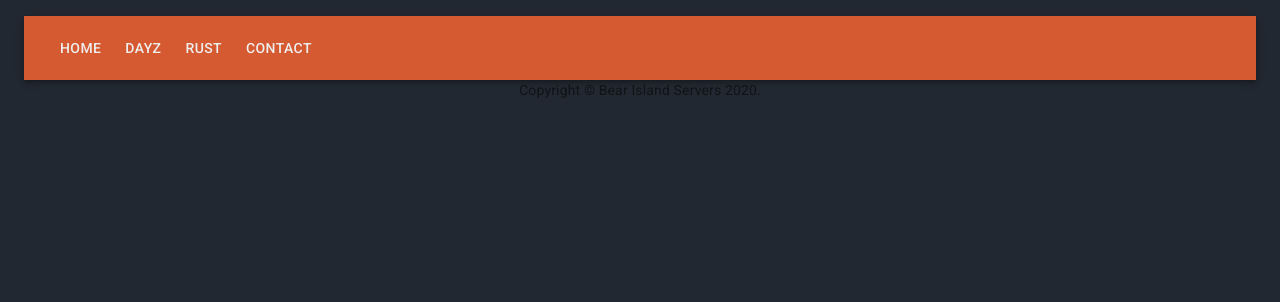
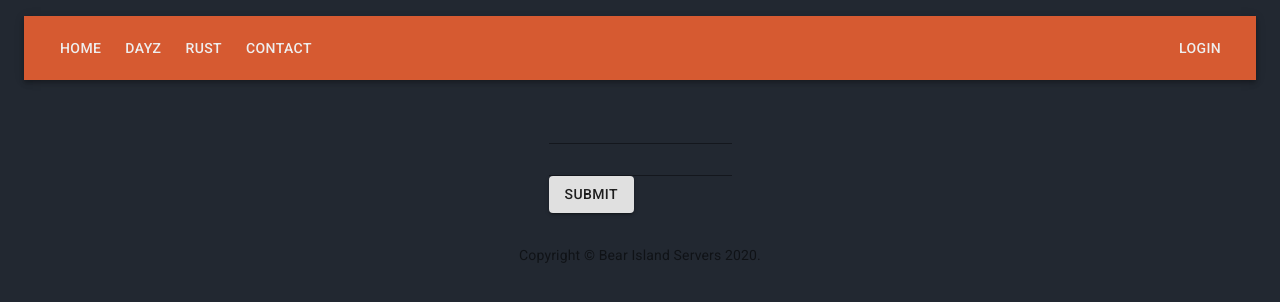
Before and after one commit to felix1415/bearislandservers-frontend, a React (Create React App) app: page /login in a window 1280 px wide. Shown: the top 302 px of the page. Built offline with nearby package versions, Linux system fonts and the light colour scheme.

Commit message:
Progress, bespoke temp font added

```diff
--- a/package.json
+++ b/package.json
@@ -11,6 +11,7 @@
   "dependencies": {
     "@material-ui/core": "latest",
     "@material-ui/icons": "^4.9.1",
+    "axios": "^0.19.2",
     "clsx": "latest",
     "material-ui-icons": "^1.0.0-beta.36",
     "react": "^16.13.1",
--- a/src/App.js
+++ b/src/App.js
@@ -2,19 +2,9 @@ import React from 'react';
 import Container from '@material-ui/core/Container';
 import Typography from '@material-ui/core/Typography';
 import Box from '@material-ui/core/Box';
-import ProTip from './ProTip';
-import Button from "@material-ui/core/Button";
 import Link from '@material-ui/core/Link';
 
 import MainBar from './NavBar';
-
-import {
-  BrowserRouter as Router,
-  Switch,
-  Route,
-  Link as LinkRouter
-} from "react-router-dom";
-
 
 function Copyright() {
   return (
--- a/src/NavBar.js
+++ b/src/NavBar.js
@@ -11,6 +11,7 @@ import Home from './pages/Home';
 import DayZ from './pages/DayZPage';
 import Rust from './pages/RustPage';
 import Contact from './pages/Contact';
+import Login from './pages/Login';
 
 import {
   BrowserRouter as Router,
@@ -66,8 +67,9 @@ export default function MainBar() {
               <Typography variant="h6" className={classes.title}>
 
               </Typography>
-{/*
-              <Button color="inherit">Login</Button>
+
+              <Button component={RLink} to="/login">Login</Button>
+              {/*
               <Button color="inherit">Sign Up</Button>
             */}
             </Toolbar>
@@ -86,6 +88,9 @@ export default function MainBar() {
             <Route exact path="/contact">
               <Contact />
             </Route>
+            <Route exact path="/login">
+              <Login />
+            </Route>
           </Switch>
         </div>
 
--- a/src/ServerGrid.js
+++ b/src/ServerGrid.js
@@ -3,11 +3,8 @@ import { makeStyles } from '@material-ui/core/styles';
 import GridList from '@material-ui/core/GridList';
 import GridListTile from '@material-ui/core/GridListTile';
 import GridListTileBar from '@material-ui/core/GridListTileBar';
-import ListSubheader from '@material-ui/core/ListSubheader';
 import IconButton from '@material-ui/core/IconButton';
 import InfoIcon from '@material-ui/icons/Info';
-import Link from '@material-ui/core/Link';
-import Typography from '@material-ui/core/Typography';
 import {tileData} from './assets/gameServers.js';
 
 
@@ -52,7 +49,7 @@ const useStyles = makeStyles((theme) => ({
  */
 export default function ServerGridList() {
   const classes = useStyles();
-  const preventDefault = (event) => event.preventDefault();
+  // const preventDefault = (event) => event.preventDefault();
 
   //do some on click for the image and for the info icon - diff stuff on each
 
--- a/src/pages/DayZPage.js
+++ b/src/pages/DayZPage.js
@@ -1,7 +1,6 @@
 import React from 'react';
 import Box from '@material-ui/core/Box';
 import Typography from '@material-ui/core/Typography';
-import { createMuiTheme} from '@material-ui/core/styles';
 
 import BespokeTempFont from '../utils/BespokeTempFont'
 import dayZFontImport from '../assets/28-Days-Later.woff'
--- a/src/pages/Login.js
+++ b/src/pages/Login.js
@@ -15,23 +15,25 @@ class Login extends React.Component
 
 	handleClick(event)
 	{
+		console.log("response");
 		var apiBaseUrl = "http://localhost:9000/auth/";
-		var self = this;
+		// var self = this;
 		var payload={
 			"username":this.state.username,
 			"password":this.state.password
  		}
  		axios.post(apiBaseUrl+'login', payload).then(function (response)
  		{
+ 			console.log("responsefafafafa");
  			console.log(response);
- 			if(response.data.code == 200)
+ 			if(response.data.code === 200)
  			{
  				console.log("Login successfull");
  			// 	var uploadScreen=[];
 				// uploadScreen.push(<UploadScreen appContext={self.props.appContext}/>)
  			// 	self.props.appContext.setState({loginPage:[],uploadScreen:uploadScreen})
 	 		}
-	 		else if(response.data.code == 204)
+	 		else if(response.data.code === 204)
 	 		{
 	 			console.log("Username password do not match");
 	 			alert("username password do not match")
@@ -42,6 +44,7 @@ class Login extends React.Component
 				alert("Username does not exist");
 			}
 		}).catch(function (error) {
+			console.log("respoerrrorororrrorornse");
 			console.log(error);
 		});
 	}
--- a/src/pages/RustPage.js
+++ b/src/pages/RustPage.js
@@ -20,11 +20,7 @@ import bears from '../assets/image_folder/bears.png';
 import rockets from '../assets/image_folder/rockets.png';
 import rockets2 from '../assets/image_folder/rockets2.png';
 
-import kitten1 from '../assets/kitten400_1.jpg';
-import kitten2 from '../assets/kitten400_2.jpg';
-
 import rustFontImport from '../assets/Rust.woff';
-import dayzFontImport from '../assets/28-Days-Later.woff';
 
 
 const useStyles = makeStyles((theme) => ({
--- a/src/utils/BespokeTempFont.js
+++ b/src/utils/BespokeTempFont.js
@@ -3,7 +3,6 @@ import Container from '@material-ui/core/Container';
 import { ThemeProvider, createMuiTheme} from '@material-ui/core/styles';
 import theme from '../theme';
 import CssBaseline from '@material-ui/core/CssBaseline';
-import Typography from '@material-ui/core/Typography';
 
 export default function BespokeTempFont({fontImport, targetComponent}) {
   const bespokeFont = {
```
Also changed, not shown: 1 other file (tests, documents, lock files or other folders).
